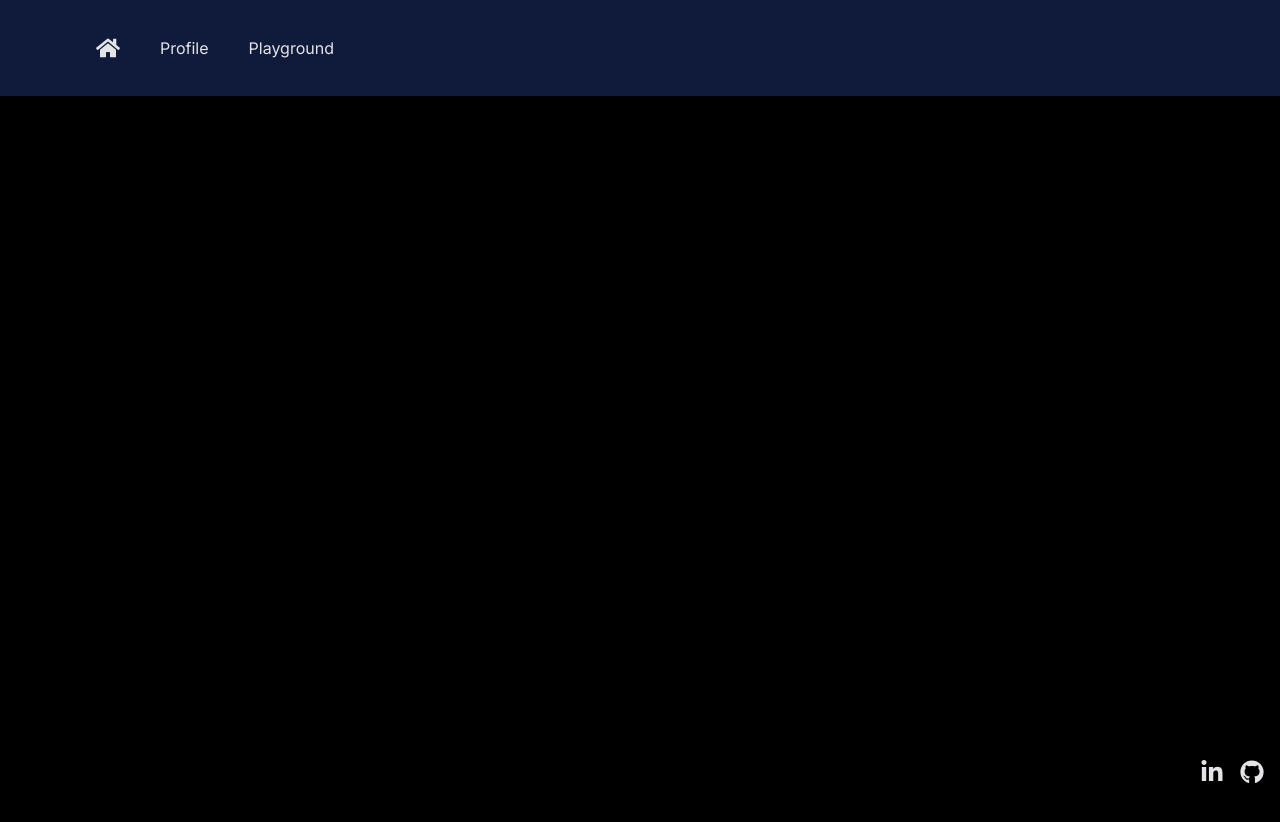
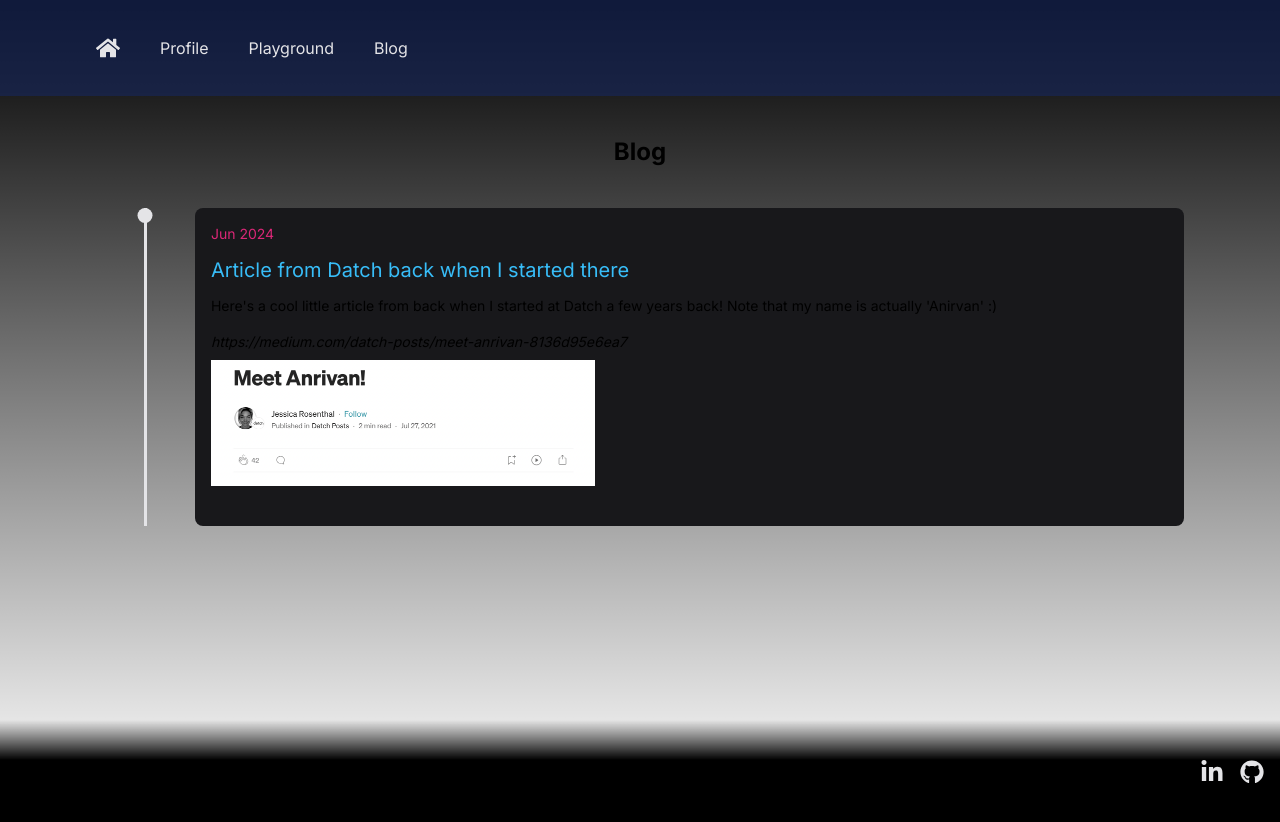
Before and after one commit to anirvanBhaduri/nextjs-game, a Next.js app: page /blog in a window 1280 px wide. Before the commit this address had no page. Shown: the top 822 px of the page. After the commit the page ends 800 px from the top, so only its background shows below. Built offline with nearby package versions, Linux system fonts and the light colour scheme.

Commit message:
Added blog page.
Moved around timeline components to reuse in the blog page.

```diff
--- /dev/null
+++ b/app/blog/TimelineData.tsx
@@ -0,0 +1,21 @@
+import { TimelineCardProps } from '@/components/timeline/TimelineCard';
+
+export const timelineData: TimelineCardProps[] = [
+  {
+    title: 'Article from Datch back when I started there',
+    children: (
+      <>
+        <p className="text-sm">
+          {
+            "Here's a cool little article from back when I started at Datch a few years back! Note that my name is actually 'Anirvan' :)"
+          }
+        </p>
+        <a className="text-sm my-4" href="https://medium.com/datch-posts/meet-anrivan-8136d95e6ea7" target="_blank">
+          <span className="italic">https://medium.com/datch-posts/meet-anrivan-8136d95e6ea7</span>
+          <img className="py-2 w-96" src="./blog-post-1.png" alt="blog post 1 image" />
+        </a>
+      </>
+    ),
+    toTime: new Date('2024/06/05'),
+  },
+];
--- /dev/null
+++ b/app/blog/page.tsx
@@ -0,0 +1,16 @@
+import React from 'react';
+import Timeline from '@/components/timeline/Timeline';
+import { timelineData } from './TimelineData';
+
+const Profile: React.FunctionComponent = () => {
+  return (
+    <main className="h-full w-full px-5 lg:px-24 my-10 flex flex-col gap-10 items-center">
+      <h1 className="text-2xl font-bold">Blog</h1>
+      <section className="w-full grow">
+        <Timeline timelineData={timelineData} alternatingDisplay={false} />
+      </section>
+    </main>
+  );
+};
+
+export default Profile;
--- a/app/profile/components/TimelineData.tsx
+++ b/app/profile/TimelineData.tsx
@@ -1,4 +1,4 @@
-import { TimelineCardProps } from './TimelineCard';
+import { TimelineCardProps } from '@/components/timeline/TimelineCard';
 
 export const timelineData: TimelineCardProps[] = [
   {
--- a/app/profile/components/Timeline.tsx
+++ /dev/null
@@ -1,29 +0,0 @@
-import React from 'react';
-import TimelineCard from './TimelineCard';
-import { timelineData } from './TimelineData';
-
-const Timeline: React.FunctionComponent = () => {
-  const timelineCards = timelineData.map((data, index) => {
-    const isEven = index % 2 === 0;
-    const isOdd = !isEven;
-
-    return (
-      <React.Fragment key={data.title}>
-        <div className="hidden md:grid lg:grid md:col-span-5 lg:col-span-5 mb-0">
-          {isOdd && <TimelineCard {...data} />}
-        </div>
-        <div className="col-span-1">
-          <div className="w-[3px] mx-auto bg-zinc-200 h-full relative before:absolute before:-top-0 before:left-1/2 before:h-[15px] before:w-[15px] before:-translate-x-2/4 before:rounded-full before:content-[''] before:bg-zinc-200 before:z-1"></div>
-        </div>
-        <div className="hidden md:grid lg:grid col-span-10 md:col-span-5 lg:col-span-5 mb-0">
-          {isEven && <TimelineCard {...data} />}
-        </div>
-        <div className="col-span-10 md:hidden lg:hidden mb-8 last:mb-0">{<TimelineCard {...data} />}</div>
-      </React.Fragment>
-    );
-  });
-
-  return <div className="grid grid-cols-11">{timelineCards}</div>;
-};
-
-export default Timeline;
--- a/app/profile/page.tsx
+++ b/app/profile/page.tsx
@@ -1,6 +1,7 @@
 import React from 'react';
 import { FaQuoteLeft, FaQuoteRight } from 'react-icons/fa';
-import Timeline from './components/Timeline';
+import Timeline from '@/components/timeline/Timeline';
+import { timelineData } from './TimelineData';
 
 const Profile: React.FunctionComponent = () => {
   return (
@@ -15,7 +16,7 @@
         <FaQuoteRight className="absolute text-xs -bottom-3 -right-3 md:-bottom-6 md:-right-6 lg:-bottom-6 lg:-right-6"></FaQuoteRight>
       </section>
       <section className="w-full grow">
-        <Timeline />
+        <Timeline timelineData={timelineData} />
       </section>
     </main>
   );
--- a/components/layout/Nav.tsx
+++ b/components/layout/Nav.tsx
@@ -18,6 +18,9 @@
           <li className="transition-scale duration-200 ease-in-out hover:scale-125">
             <Link href={'/playground'}>Playground</Link>
           </li>
+          <li className="transition-scale duration-200 ease-in-out hover:scale-125">
+            <Link href={'/blog'}>Blog</Link>
+          </li>
         </ul>
       </section>
     </nav>
--- /dev/null
+++ b/components/timeline/Timeline.tsx
@@ -0,0 +1,39 @@
+import React from 'react';
+import TimelineCard, { TimelineCardProps } from './TimelineCard';
+
+export type TimelineProps = {
+  timelineData: TimelineCardProps[];
+  alternatingDisplay?: boolean;
+};
+
+const Timeline: React.FunctionComponent<TimelineProps> = ({ timelineData, alternatingDisplay = true }) => {
+  const timelineCards = timelineData.map((data, index) => {
+    const isEven = index % 2 === 0;
+    const isOdd = !isEven;
+
+    return (
+      <React.Fragment key={data.title}>
+        {alternatingDisplay && (
+          <div className="hidden md:grid lg:grid md:col-span-5 lg:col-span-5 mb-0">
+            {isOdd && <TimelineCard {...data} />}
+          </div>
+        )}
+        <div className="col-span-1">
+          <div className="w-[3px] mx-auto bg-zinc-200 h-full relative before:absolute before:-top-0 before:left-1/2 before:h-[15px] before:w-[15px] before:-translate-x-2/4 before:rounded-full before:content-[''] before:bg-zinc-200 before:z-1"></div>
+        </div>
+        {alternatingDisplay && (
+          <div className="hidden md:grid lg:grid col-span-10 md:col-span-5 lg:col-span-5 mb-0">
+            {isEven && <TimelineCard {...data} />}
+          </div>
+        )}
+        <div className={`col-span-10 ${alternatingDisplay && 'md:hidden lg:hidden'} mb-8 last:mb-0`}>
+          {<TimelineCard {...data} />}
+        </div>
+      </React.Fragment>
+    );
+  });
+
+  return <div className="grid grid-cols-11">{timelineCards}</div>;
+};
+
+export default Timeline;
--- a/app/profile/components/TimelineCard.tsx
+++ b/components/timeline/TimelineCard.tsx
@@ -1,8 +1,8 @@
 import React from 'react';
 
 export type TimelineCardProps = {
-  fromTime: Date;
-  toTime: Date;
+  fromTime?: Date;
+  toTime?: Date;
   title: string;
 } & React.PropsWithChildren;
 
@@ -14,11 +14,11 @@
   return (
     <section className="w-full h-full rounded-lg p-4 bg-zinc-900 flex flex-col">
       <div className="flex flex-row">
-        <p className="text-sm text-pink-600">{fromDateTimeToString(toTime)}</p>
+        {toTime && <p className="text-sm text-pink-600">{fromDateTimeToString(toTime)}</p>}
       </div>
       <h1 className="my-3 text-xl text-sky-400">{title}</h1>
       {children}
-      <p className="text-sm mt-5 text-pink-700">{fromDateTimeToString(fromTime)}</p>
+      {fromTime && <p className="text-sm mt-5 text-pink-700">{fromDateTimeToString(fromTime)}</p>}
     </section>
   );
 };
```
Also changed, not shown: public/blog-post-1.png (added).
